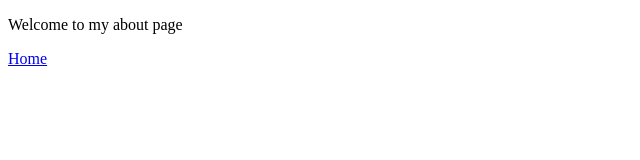
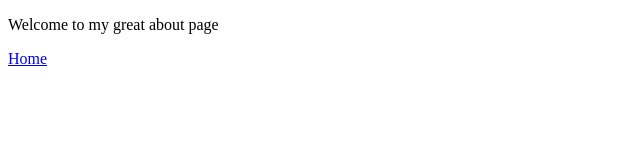
Before and after one commit to rothica/rothica.github.io, a plain HTML site: page about.html in a window 1280 px wide. Shown: the full height of the page, 0-640 px from the left. Drawn offline with Linux system fonts and the light colour scheme.

Commit message:
improved about page

```diff
--- a/about.html
+++ b/about.html
@@ -7,7 +7,7 @@
     <title>About</title>
 </head>
 <body>
-    <P>Welcome to my about page</P>
+    <P>Welcome to my great about page</P>
 <a href="index.html">Home</a>
 </body>
 </html>
```
